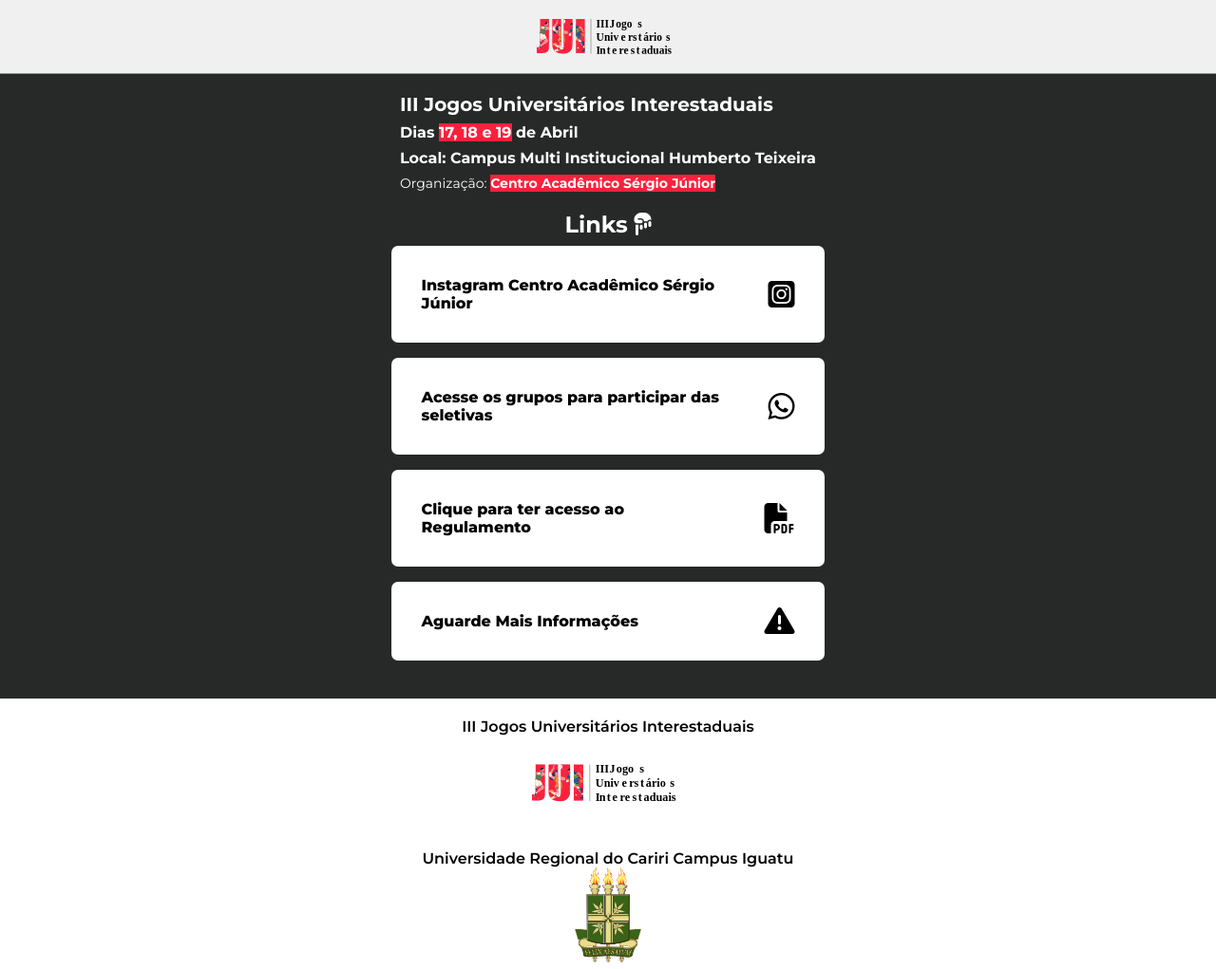
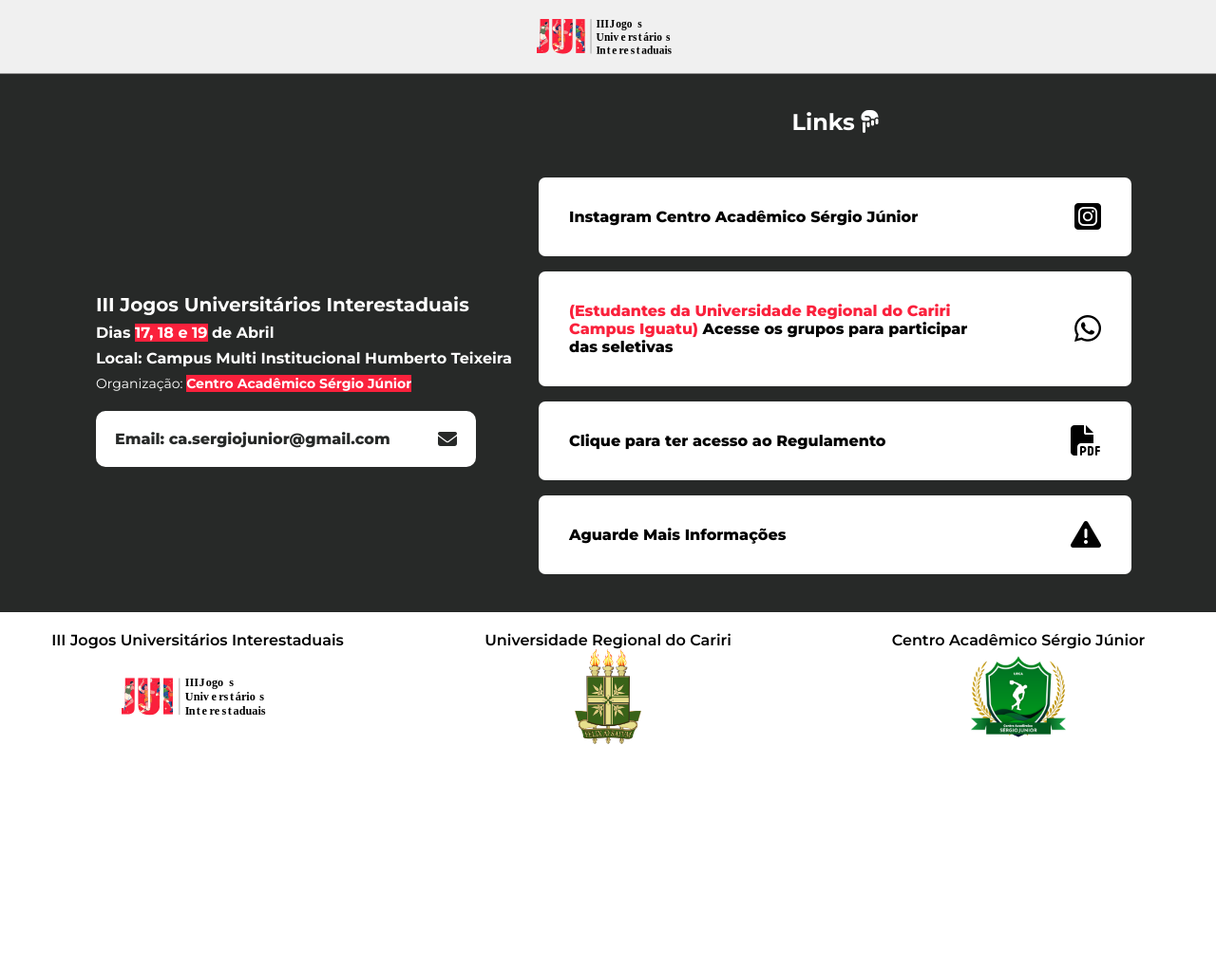
Before and after one commit to felipealvx/jui, a plain HTML site: page index.html in a window 1280 px wide. Shown: the top 1021 px of the page at 95% size. After the commit the page ends 808 px from the top, so only its background shows below. Drawn offline with Linux system fonts and the light colour scheme.

Commit message:
responsividade

```diff
--- a/index.html
+++ b/index.html
@@ -25,6 +25,11 @@
             <h2 class="locate">Local: Campus Multi Institucional Humberto Teixeira</h2>
 
             <p class="org">Organização: <span class="org-box-color"> Centro Acadêmico Sérgio Júnior</span></p>
+
+            <a href="#" class="email">
+                <p>Email: ca.sergiojunior@gmail.com</p>
+                <i id="email-icon" class="fa-solid fa-envelope"></i>
+            </a>
         </div>
         <div id="links">
             <div class="name-link">
@@ -41,7 +46,7 @@
             </div>
             <div class="list-groups">
                 <a href="whats-groups.html" class="link-box">
-                    <p>Acesse os grupos para participar das seletivas</p>
+                    <p><span class="color">(Estudantes da Universidade Regional do Cariri Campus Iguatu)</span> Acesse os grupos para participar das seletivas</p>
                     <i id="icone" class="fa-brands fa-whatsapp"></i>
                 </a>
             </div>
@@ -70,7 +75,7 @@
             </div>
 
             <div class="nav-footer-box">
-                <p>Universidade Regional do Cariri Campus Iguatu</p>
+                <p>Universidade Regional do Cariri</p>
             <img class="img-footer" src="src/imgs/braso-urca.png" alt="">
             </div>
 
--- a/src/css/style.css
+++ b/src/css/style.css
@@ -96,6 +96,33 @@ header {
     margin-bottom: 2rem;
 }
 
+.color {
+    color: var(--red);
+}
+
+.email {
+    padding: 0.675rem;
+    display: flex;
+    align-items: center;
+    color: #272928;
+    background-color: white;
+    margin-top: 0.5rem;
+    border-radius: 0.2rem;
+    text-decoration: none;
+    justify-content: space-between;
+    font-weight: 800;
+    transition: all .4s ease-in;
+}
+
+.email:hover {
+    background-color: var(--red);
+    color: white;
+}
+
+#email-icon {
+    font-size: 1.25rem;
+}
+
 .link-box {
     background-color: white;
     text-decoration: none;
@@ -154,3 +181,55 @@ footer {
 .img-footer {
     height: 6.25rem;
 }
+
+@media screen  and (min-width: 1024px) {
+    #container {
+        height: 100%;
+        display: flex;
+        flex-direction: row;
+        justify-content: center;
+    }
+
+    .name-link {
+        margin: 1rem;
+    }
+
+    #links {
+        width: 50%;
+    }
+
+    .title-links {
+        margin: 1.25rem 0;
+    }
+
+    .email {
+        color: #272928;
+        text-decoration: none;
+        padding: 1.25rem;
+        background-color: white;
+        display: flex;
+        margin: 1.25rem 0;
+        border-radius: 10px;
+        font-weight: 800;
+        align-items: center;
+        position: absolute;
+        width: 400px;
+        transition: all .4s ease-in;
+    }
+
+    .email:hover {
+        background-color: var(--red);
+        color: white;
+    }
+
+    #email-icon {
+        position: absolute;
+        right: 20px;
+        font-size: 1.25rem;
+    }
+
+    .navfooter {
+        display: flex;
+        flex-direction: row;
+    }
+}
```
